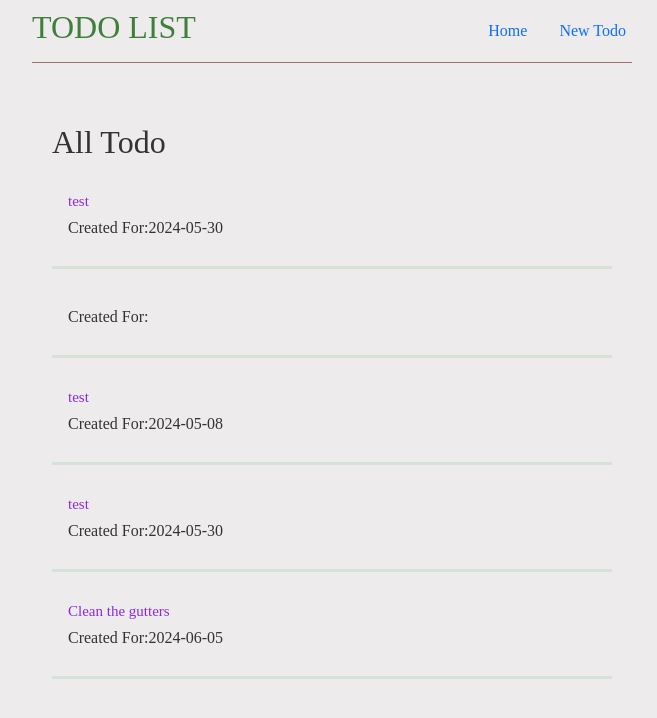
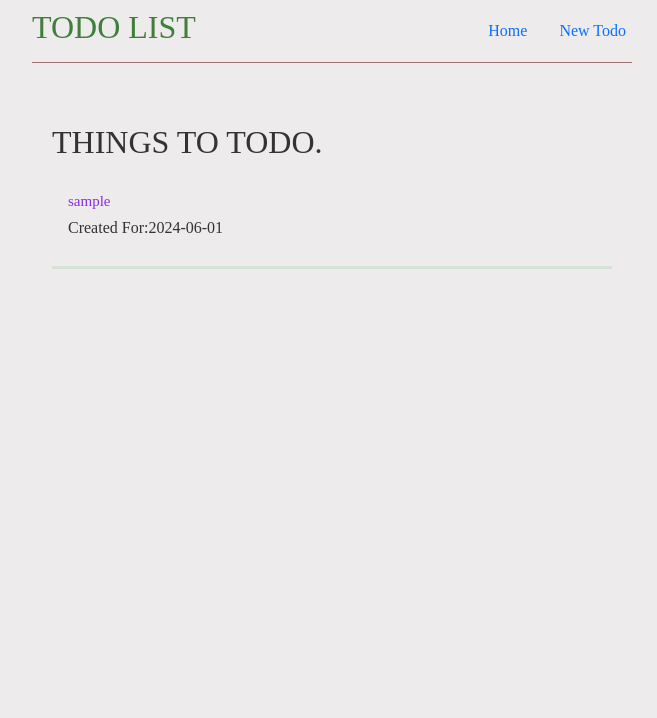
Before and after one commit to nuthuu/Todo-ListApp, a React (Create React App) app: page / in a window 1280 px wide. Shown: the top 718 px of the page, without its empty margins (308-965 px from the left). Built offline with nearby package versions, Linux system fonts and the light colour scheme; data requests are answered from the project's data file.

Commit message:
changed made

```diff
--- a/data/db.json
+++ b/data/db.json
@@ -1,34 +1,10 @@
 {
   "todos": [
     {
-      "id": "c13e",
-      "subject": "test",
-      "date": "2024-05-30",
-      "list": "enhuwanhefwuienhfuw"
-    },
-    {
-      "id": "92f0",
-      "subject": "",
-      "date": "",
-      "list": ""
-    },
-    {
-      "id": "eb54",
-      "subject": "test",
-      "date": "2024-05-08",
-      "list": "njjnj"
-    },
-    {
-      "id": "a458",
-      "subject": "test",
-      "date": "2024-05-30",
-      "list": "1. ijadciapecfiks\n2.iqkjncikacikaej\n3. jdnanvcikawjek\n4. snjciohwenhufocwiojef\n5. gyfhlvyhuglhdfw\n6. ieenfc'awiojncfwios."
-    },
-    {
-      "id": "0b2a",
-      "subject": " Clean the gutters",
-      "date": "2024-06-05",
-      "list": "1. dbhackwcnujkshjcvnw\n2. bacnuiwebncwbjcwuisjecu\n3. ubcunabjcenuebjsuwvnkkwsjnv\n4. ednmjvwwodvoslnjvrv\n5. bvjuwsdvksuijkdvuiawjkdn"
+      "id": "bda8",
+      "subject": "sample",
+      "date": "2024-06-01",
+      "details": "iiehfiwoaehfaiojhcnioawejfioawjefl/sjiivodj"
     }
   ]
 }
--- a/src/App.js
+++ b/src/App.js
@@ -21,7 +21,7 @@ function App() {
             <Route path="/Create">
               <CreateList></CreateList>
             </Route>
-            <Route path="Todo-details/:id">
+            <Route path="/Todo-details/:id">
               <TodoDetails></TodoDetails>
             </Route>
             <Route path="*">
--- a/src/components/CreateList.js
+++ b/src/components/CreateList.js
@@ -11,7 +11,7 @@ const CreateList = () => {
     const [inputValue, setInputValue] = useState({
         subject: '',
         date: '',
-        list: ''
+        details: ''
     });
 //function to change the input.
     const handleChange = (e) => {
@@ -26,7 +26,7 @@ const handleSubmit = (e) => {
     e.preventDefault();
 
     //check for input validation
-    if (!inputValue.subject || !inputValue.date || !inputValue.list) {
+    if (!inputValue.subject || !inputValue.date || !inputValue.details) {
         toast.error('please fill up the fields', {
             position: toast.POSITION.TOP_CENTER,
             autoClose: 4000,
@@ -43,7 +43,7 @@ const handleSubmit = (e) => {
             autoClose: 4000,
         });
         //reset the form to empty
-        setInputValue({subject: '', date: '', list: ''})
+        setInputValue({subject: '', date: '', details: ''})
     })
     //catch the error
     .catch(err=>{
@@ -72,8 +72,8 @@ const handleSubmit = (e) => {
                 </Form.Group>
 
                 <Form.Group className="mb-3" controlId="exampleForm.ControlTextarea1">
-                    <Form.Label>List:</Form.Label>
-                    <Form.Control as="textarea" name="list" type="text" value={inputValue.list} onChange={handleChange} rows={5}></Form.Control>
+                    <Form.Label>Details:</Form.Label>
+                    <Form.Control as="textarea" name="details" type="text" value={inputValue.details} onChange={handleChange} rows={5}></Form.Control>
                 </Form.Group>
 
                 <Button variant="success" type="submit">Save List</Button>
--- a/src/components/Home.js
+++ b/src/components/Home.js
@@ -6,7 +6,7 @@ const Home = () => {
     const {data:todos} = UseFetch('http://localhost:4000/todos')
     return(
         <div className="home">
-            {todos && <TodoList todos={todos} title="All Todo"/>}
+            {todos && <TodoList todos={todos} title="THINGS TO TODO."/>}
         </div>
     );
 }
--- a/src/components/NotFound.js
+++ b/src/components/NotFound.js
@@ -7,7 +7,7 @@ const NotFound = () => {
         <div>
             <h1> 404 </h1>
             <h3>
-                The page you are looking for probably does NOT EXIST!
+                The page you are looking for probably does NOT EXIST!💔
             </h3>
             <Link to="/">
                 <p> Go Back To Home Page. LUV U 💓 </p>
--- a/src/components/TodoDetails.js
+++ b/src/components/TodoDetails.js
@@ -24,7 +24,7 @@ const TodoDetails = () => {
                 <article>
                     <h3> {todos.subject} </h3>
                     <p> Created For:{todos.date} </p>
-                    <div>{todos.list}</div>
+                    <div>{todos.details}</div>
                     <Button onClick={handleDelete} variant="danger" className="mt-3" type="submit" > Delete List </Button>
                 </article>
             )}
--- a/src/components/TodoList.js
+++ b/src/components/TodoList.js
@@ -5,7 +5,7 @@ const TodoList = ({todos, title}) => {
             <h2> {title} </h2>
             {todos.map((todo)=>(
                 <div className="preview" key={todo.id}>
-                <Link to={`todo-details/${todo.id}`}>
+                <Link to={`Todo-details/${todo.id}`}>
                     <h3>{todo.subject}</h3>
                     <p> Created For:{todo.date}</p>
                 </Link>
```
